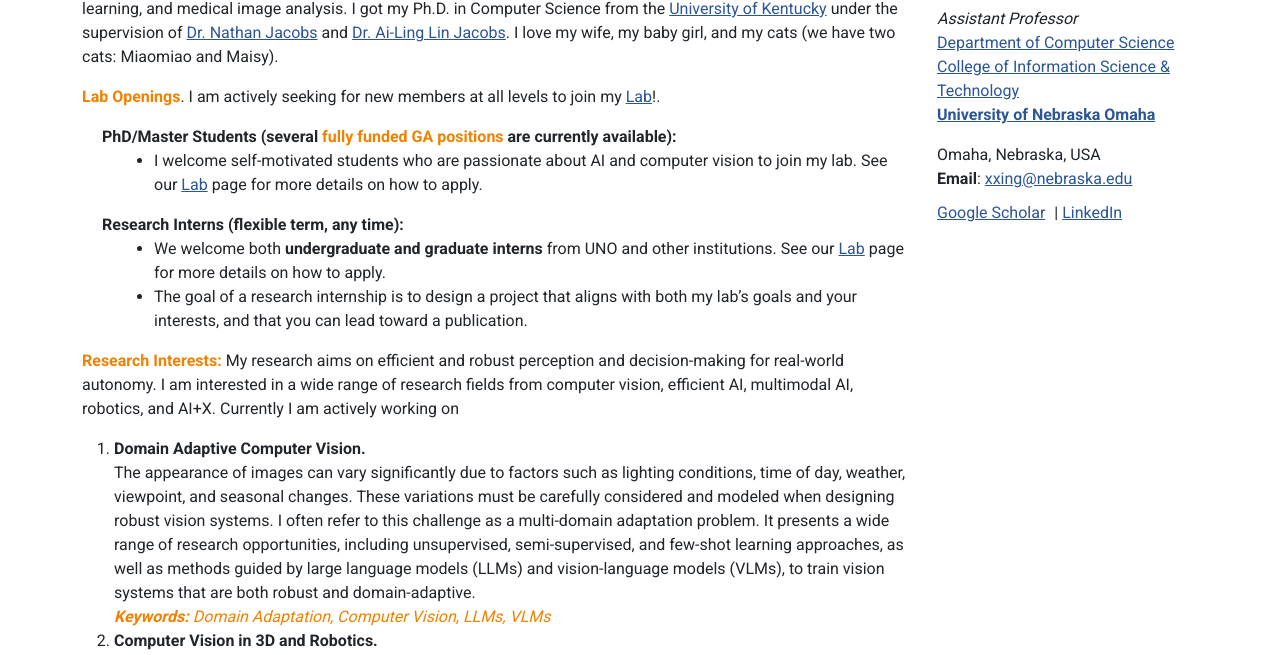
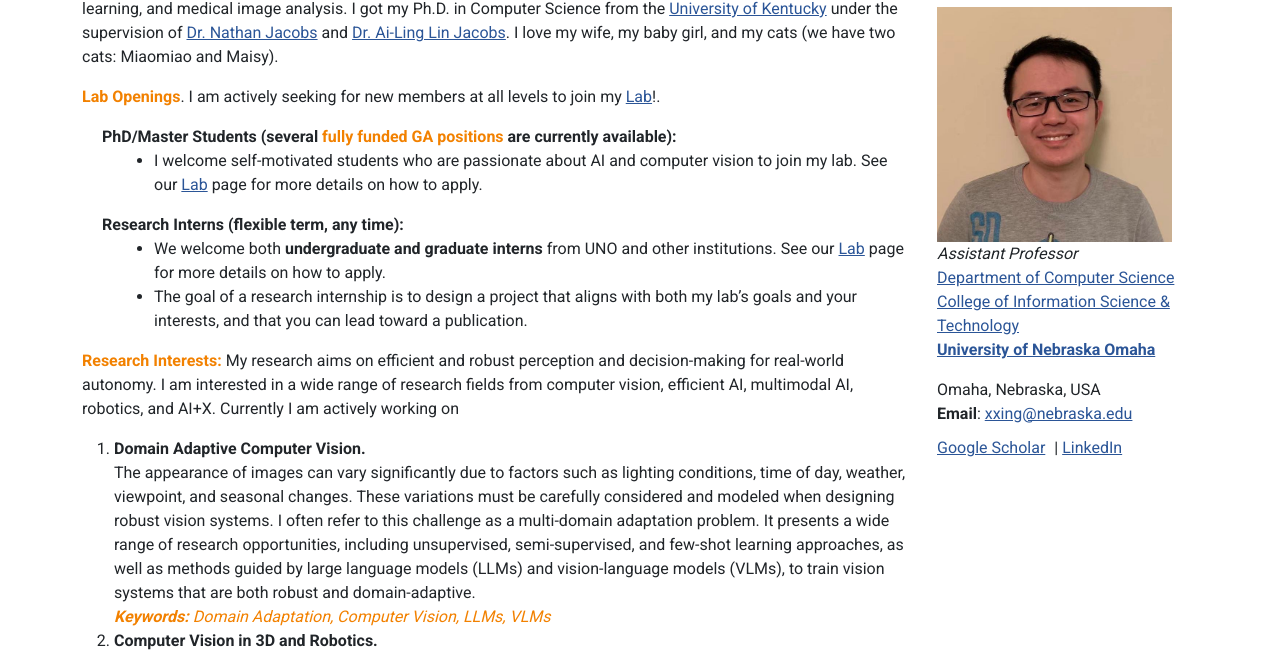
Before and after one commit to xinxing99/xinxing99.github.io, a plain HTML site: page index.html in a window 1280 px wide. Shown: the part 137-792 px from the top of the page. Drawn offline with nearby package versions, Linux system fonts and the light colour scheme.

Commit message:
Update index.html

```diff
--- a/index.html
+++ b/index.html
@@ -190,11 +190,11 @@
     </div>
             <div class="col-md-3 col-xs-12 content-spacing">
                 <div class="heading university-color">Xin Xing</div>
-                <!-- <div class="row">
+                <div class="row">
                     <div class="col-md-10 col-xs-4">
-                        <img class="img-fluid headshot" src="images/yuzhang03.png" alt="Avatar of Yu Zhang">
+                        <img class="img-fluid headshot" src="images/Xin.jpg" alt="Avatar of Xin Xing">
                     </div>
-                </div> -->
+                </div>
                 <div class="info-text">
                     <i>Assistant Professor</i><br>
                     <a href="https://www.unomaha.edu/college-of-information-science-and-technology/computer-science/"> Department of Computer Science</a><br>
```
